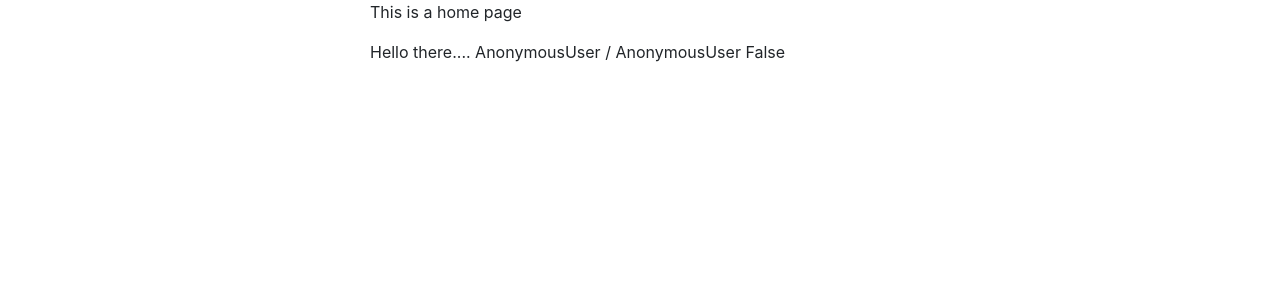
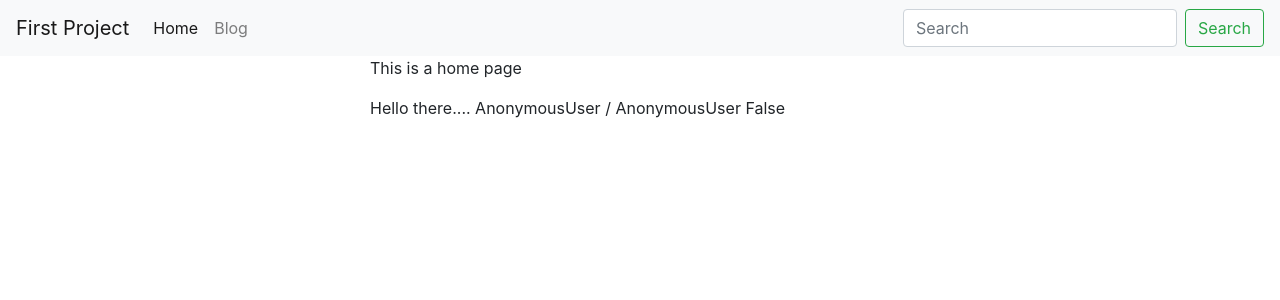
Before and after one commit to nalumachurakesh/myFirstPythonProj, a Django app: page / in a window 1280 px wide. Shown: the top 300 px of the page. Run offline with Django 3.2, Linux system fonts and the light colour scheme; some libraries are stand-ins or nearby versions.

Commit message:
Included navbar

```diff
--- a/templates/base.html
+++ b/templates/base.html
@@ -10,10 +10,11 @@
     <link rel="stylesheet" href="https://stackpath.bootstrapcdn.com/bootstrap/4.5.0/css/bootstrap.min.css"
         integrity="sha384-9aIt2nRpC12Uk9gS9baDl411NQApFmC26EwAOH8WgZl5MYYxFfc+NcPb1dKGj7Sk" crossorigin="anonymous">
 
-    <title>{% block head_title %}  {% endblock %}</title>
+    <title>{% block head_title %} {% endblock %}</title>
 </head>
 
 <body>
+    {% include 'navbar.html' %}
     <div class="container">
         <div class="row">
             <div class="col-6 mx-auto">
@@ -23,19 +24,6 @@
             </div>
         </div>
     </div>
-
-
-    <!-- Optional JavaScript -->
-    <!-- jQuery first, then Popper.js, then Bootstrap JS -->
-    <script src="https://code.jquery.com/jquery-3.5.1.slim.min.js"
-        integrity="sha384-DfXdz2htPH0lsSSs5nCTpuj/zy4C+OGpamoFVy38MVBnE+IbbVYUew+OrCXaRkfj"
-        crossorigin="anonymous"></script>
-    <script src="https://cdn.jsdelivr.net/npm/popper.js@1.16.0/dist/umd/popper.min.js"
-        integrity="sha384-Q6E9RHvbIyZFJoft+2mJbHaEWldlvI9IOYy5n3zV9zzTtmI3UksdQRVvoxMfooAo"
-        crossorigin="anonymous"></script>
-    <script src="https://stackpath.bootstrapcdn.com/bootstrap/4.5.0/js/bootstrap.min.js"
-        integrity="sha384-OgVRvuATP1z7JjHLkuOU7Xw704+h835Lr+6QL9UvYjZE3Ipu6Tp75j7Bh/kR0JKI"
-        crossorigin="anonymous"></script>
+    {% include 'js.html' %}
 </body>
-
 </html>
--- /dev/null
+++ b/templates/js.html
@@ -0,0 +1,11 @@
+    <!-- Optional JavaScript -->
+    <!-- jQuery first, then Popper.js, then Bootstrap JS -->
+    <script src="https://code.jquery.com/jquery-3.5.1.slim.min.js"
+        integrity="sha384-DfXdz2htPH0lsSSs5nCTpuj/zy4C+OGpamoFVy38MVBnE+IbbVYUew+OrCXaRkfj"
+        crossorigin="anonymous"></script>
+    <script src="https://cdn.jsdelivr.net/npm/popper.js@1.16.0/dist/umd/popper.min.js"
+        integrity="sha384-Q6E9RHvbIyZFJoft+2mJbHaEWldlvI9IOYy5n3zV9zzTtmI3UksdQRVvoxMfooAo"
+        crossorigin="anonymous"></script>
+    <script src="https://stackpath.bootstrapcdn.com/bootstrap/4.5.0/js/bootstrap.min.js"
+        integrity="sha384-OgVRvuATP1z7JjHLkuOU7Xw704+h835Lr+6QL9UvYjZE3Ipu6Tp75j7Bh/kR0JKI"
+        crossorigin="anonymous"></script>
--- /dev/null
+++ b/templates/navbar.html
@@ -0,0 +1,21 @@
+<nav class="navbar navbar-expand-lg navbar-light bg-light">
+    <a class="navbar-brand" href="/">First Project</a>
+    <button class="navbar-toggler" type="button" data-toggle="collapse" data-target="#navbarSupportedContent"
+        aria-controls="navbarSupportedContent" aria-expanded="false" aria-label="Toggle navigation">
+        <span class="navbar-toggler-icon"></span>
+    </button>
+    <div class="collapse navbar-collapse" id="navbarSupportedContent">
+        <ul class="navbar-nav mr-auto">
+            <li class="nav-item active">
+                <a class="nav-link" href="/">Home</a>
+            </li>
+            <li class="nav-item">
+                <a class="nav-link" href="/blog">Blog</a>
+            </li>
+        </ul>
+        <form class="form-inline my-2 my-lg-0">
+            <input class="form-control mr-sm-2" type="search" placeholder="Search" aria-label="Search">
+            <button class="btn btn-outline-success my-2 my-sm-0" type="submit">Search</button>
+        </form>
+    </div>
+</nav>
```
Also changed, not shown: db.sqlite3.
